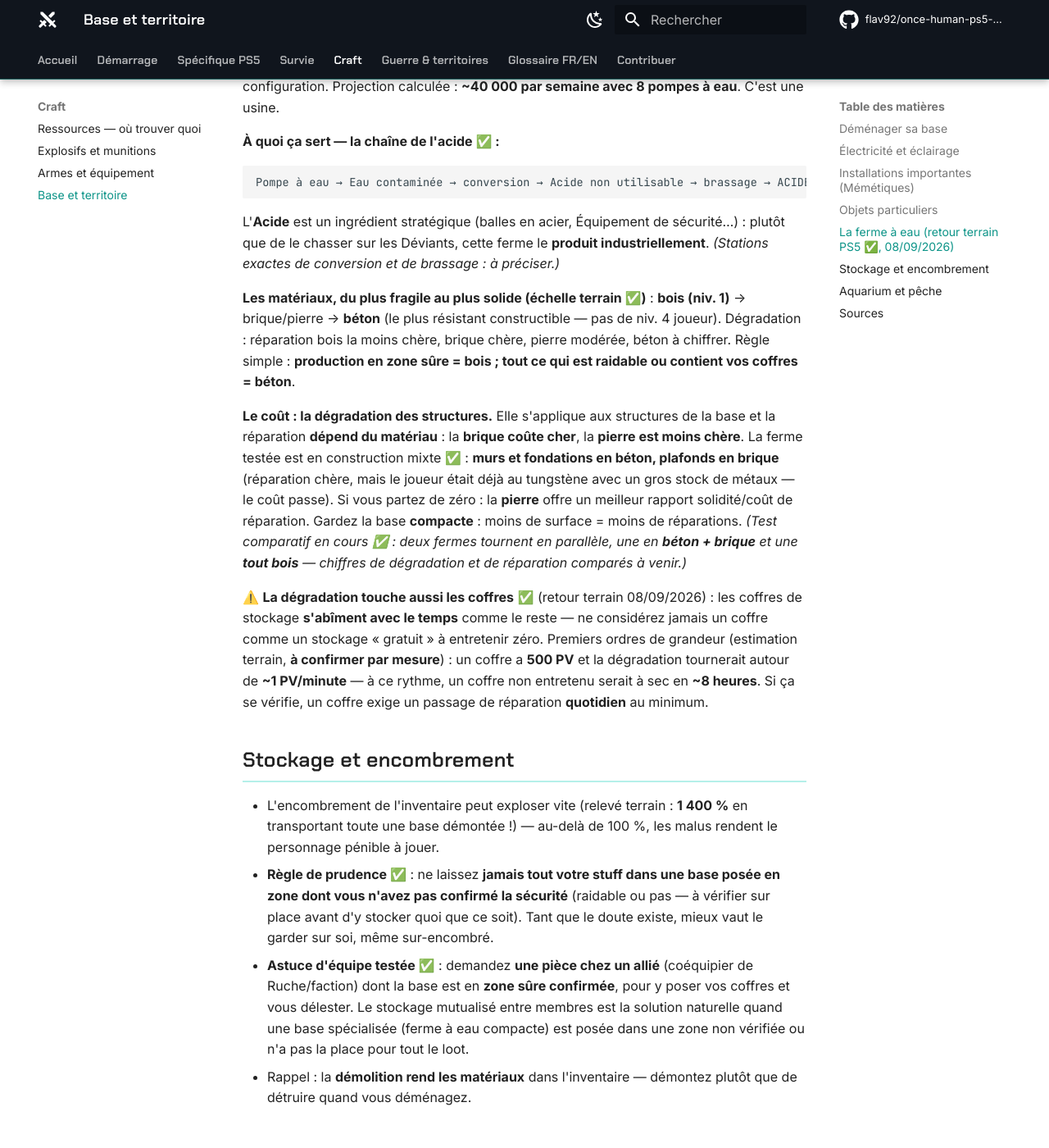
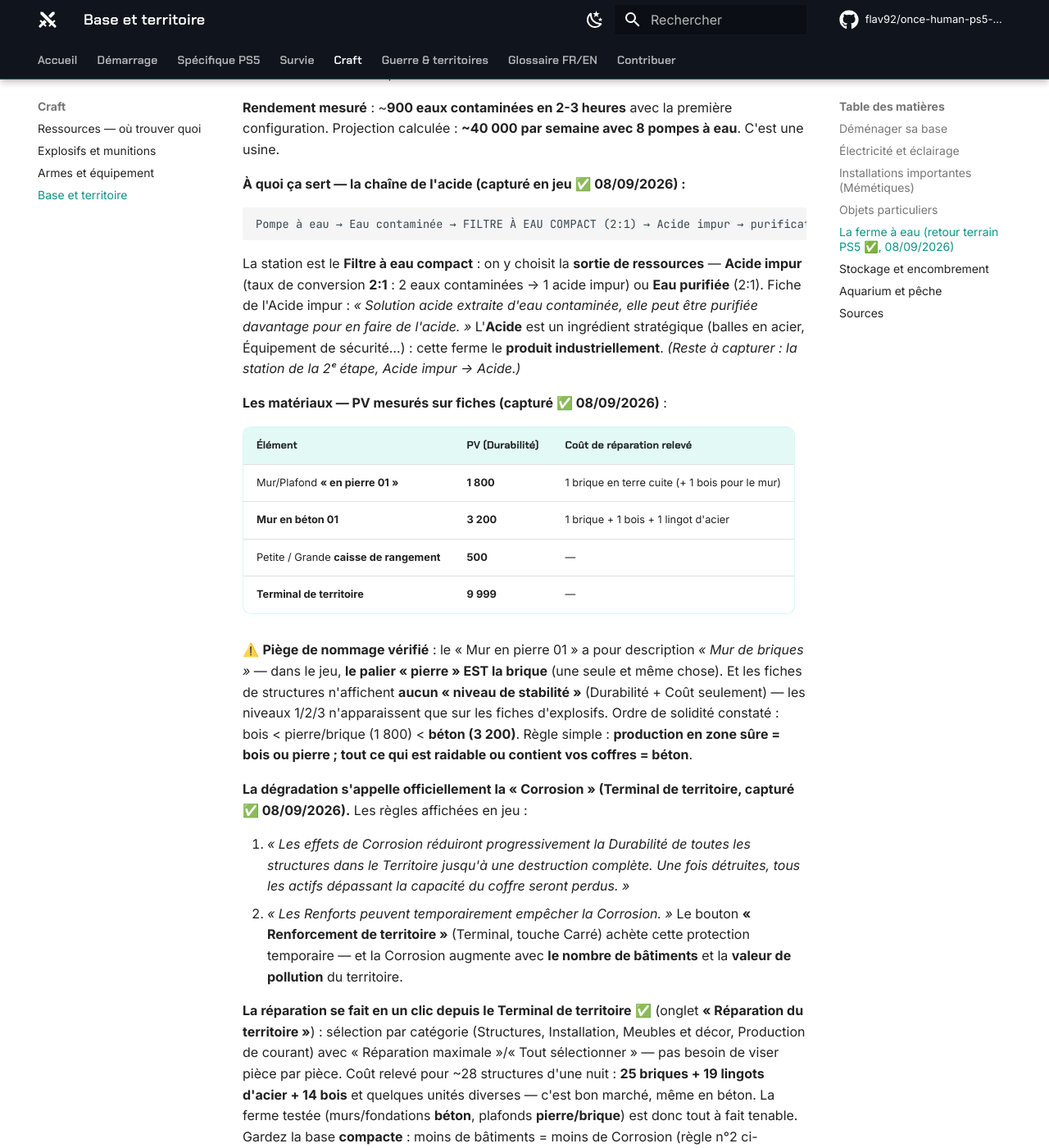
Before and after one commit to flav92/once-human-ps5-wiki, an MkDocs documentation site: the page built from docs/jeu/base-territoire.md, in a window 1280 px wide and 1400 px high, scrolled down 1981 px. Shown: the whole window at 82% size. Built offline with MkDocs 1.6.1 and Material for MkDocs 9.7.7, drawn with Linux system fonts in a browser that asks for light colours; comment, search, counter and statistics services are not loaded; some of the changed text lies outside the part shown.

Commit message:
Session captures 08/09 : Corrosion, Terminal de territoire, PV mesurés (béton 3200, pierre/brique 1800, coffres 500), Filtre à eau compact / Acide impur
Co-Authored-By: Claude Fable 5 <noreply@anthropic.com>
Claude-Session: https://claude.ai/code/session_01TCxfqbazixhXZqmCd3gYVk

````diff
--- a/docs/jeu/base-territoire.md
+++ b/docs/jeu/base-territoire.md
@@ -38,25 +38,39 @@ Stratégie testée : **une petite base dédiée à la production d'eau**, posée
 
 **Le montage :**
 
-1. Supprimez/déplacez votre base (la démolition **rend les matériaux dans l'inventaire**) et reconstruisez **compact** au bord de l'eau.
+1. Supprimez/déplacez votre base (la démolition **rend les matériaux dans l'inventaire**) et reconstruisez **compact** au bord de l'eau. Le **Terminal de territoire** ✅ est le cœur de la base : il l'agrandit (« Extension du territoire »), affiche vos quotas de construction et gère réparation et permissions.
 2. Alimentation mixte : **2 générateurs hydrauliques** (les roues à eau — interaction « Utilisation de la roue ») **+ 3 panneaux solaires** → **9/10 appareils alimentés** (pompes à eau et le reste).
 3. Laissez tourner : la production continue **hors connexion**.
 
 **Rendement mesuré** : ~**900 eaux contaminées en 2-3 heures** avec la première configuration. Projection calculée : **~40 000 par semaine avec 8 pompes à eau**. C'est une usine.
 
-**À quoi ça sert — la chaîne de l'acide ✅ :**
+**À quoi ça sert — la chaîne de l'acide (capturé en jeu ✅ 08/09/2026) :**
 
 ```
-Pompe à eau → Eau contaminée → conversion → Acide non utilisable → brassage → ACIDE
+Pompe à eau → Eau contaminée → FILTRE À EAU COMPACT (2:1) → Acide impur → purification → ACIDE
 ```
 
-L'**Acide** est un ingrédient stratégique (balles en acier, Équipement de sécurité…) : plutôt que de le chasser sur les Déviants, cette ferme le **produit industriellement**. *(Stations exactes de conversion et de brassage : à préciser.)*
+La station est le **Filtre à eau compact** : on y choisit la **sortie de ressources** — **Acide impur** (taux de conversion **2:1** : 2 eaux contaminées → 1 acide impur) ou **Eau purifiée** (2:1). Fiche de l'Acide impur : *« Solution acide extraite d'eau contaminée, elle peut être purifiée davantage pour en faire de l'acide. »* L'**Acide** est un ingrédient stratégique (balles en acier, Équipement de sécurité…) : cette ferme le **produit industriellement**. *(Reste à capturer : la station de la 2ᵉ étape, Acide impur → Acide.)*
 
-**Les matériaux, du plus fragile au plus solide (échelle terrain ✅)** : **bois (niv. 1)** → brique/pierre → **béton** (le plus résistant constructible — pas de niv. 4 joueur). Dégradation : réparation bois la moins chère, brique chère, pierre modérée, béton à chiffrer. Règle simple : **production en zone sûre = bois ; tout ce qui est raidable ou contient vos coffres = béton**.
+**Les matériaux — PV mesurés sur fiches (capturé ✅ 08/09/2026)** :
 
-**Le coût : la dégradation des structures.** Elle s'applique aux structures de la base et la réparation **dépend du matériau** : la **brique coûte cher**, la **pierre est moins chère**. La ferme testée est en construction mixte ✅ : **murs et fondations en béton, plafonds en brique** (réparation chère, mais le joueur était déjà au tungstène avec un gros stock de métaux — le coût passe). Si vous partez de zéro : la **pierre** offre un meilleur rapport solidité/coût de réparation. Gardez la base **compacte** : moins de surface = moins de réparations. *(Test comparatif en cours ✅ : deux fermes tournent en parallèle, une en **béton + brique** et une **tout bois** — chiffres de dégradation et de réparation comparés à venir.)*
+| Élément | PV (Durabilité) | Coût de réparation relevé |
+|---|---|---|
+| Mur/Plafond **« en pierre 01 »** | **1 800** | 1 brique en terre cuite (+ 1 bois pour le mur) |
+| **Mur en béton 01** | **3 200** | 1 brique + 1 bois + 1 lingot d'acier |
+| Petite / Grande **caisse de rangement** | **500** | — |
+| **Terminal de territoire** | **9 999** | — |
 
-⚠️ **La dégradation touche aussi les coffres** ✅ (retour terrain 08/09/2026) : les coffres de stockage **s'abîment avec le temps** comme le reste — ne considérez jamais un coffre comme un stockage « gratuit » à entretenir zéro. Premiers ordres de grandeur (estimation terrain, **à confirmer par mesure**) : un coffre a **500 PV** et la dégradation tournerait autour de **~1 PV/minute** — à ce rythme, un coffre non entretenu serait à sec en **~8 heures**. Si ça se vérifie, un coffre exige un passage de réparation **quotidien** au minimum.
+⚠️ **Piège de nommage vérifié** : le « Mur en pierre 01 » a pour description *« Mur de briques »* — dans le jeu, **le palier « pierre » EST la brique** (une seule et même chose). Et les fiches de structures n'affichent **aucun « niveau de stabilité »** (Durabilité + Coût seulement) — les niveaux 1/2/3 n'apparaissent que sur les fiches d'explosifs. Ordre de solidité constaté : bois < pierre/brique (1 800) < **béton (3 200)**. Règle simple : **production en zone sûre = bois ou pierre ; tout ce qui est raidable ou contient vos coffres = béton**.
+
+**La dégradation s'appelle officiellement la « Corrosion » (Terminal de territoire, capturé ✅ 08/09/2026).** Les règles affichées en jeu :
+
+1. *« Les effets de Corrosion réduiront progressivement la Durabilité de toutes les structures dans le Territoire jusqu'à une destruction complète. Une fois détruites, tous les actifs dépassant la capacité du coffre seront perdus. »*
+2. *« Les Renforts peuvent temporairement empêcher la Corrosion. »* Le bouton **« Renforcement de territoire »** (Terminal, touche Carré) achète cette protection temporaire — et la Corrosion augmente avec **le nombre de bâtiments** et la **valeur de pollution** du territoire.
+
+**La réparation se fait en un clic depuis le Terminal de territoire** ✅ (onglet **« Réparation du territoire »**) : sélection par catégorie (Structures, Installation, Meubles et décor, Production de courant) avec « Réparation maximale »/« Tout sélectionner » — pas besoin de viser pièce par pièce. Coût relevé pour ~28 structures d'une nuit : **25 briques + 19 lingots d'acier + 14 bois** et quelques unités diverses — c'est bon marché, même en béton. La ferme testée (murs/fondations **béton**, plafonds **pierre/brique**) est donc tout à fait tenable. Gardez la base **compacte** : moins de bâtiments = moins de Corrosion (règle n°2 ci-dessus). *(Test comparatif en cours : ferme béton+brique vs ferme tout bois — chiffres à comparer.)*
+
+⚠️ **La Corrosion touche aussi les coffres** ✅ : **500 PV confirmés sur fiche** (Petite ET Grande caisse de rangement — même durabilité). Le rythme (~1 PV/min estimé) reste à mesurer, mais la règle du Terminal est claire : coffre détruit = **le contenu au-delà de la capacité restante est perdu**. Réparez-les en priorité dans l'écran de Réparation du territoire.
 
 ## Stockage et encombrement
 
````
Also changed, not shown: docs/captures-a-faire.md (+10 -7 lines), docs/craft/explosifs.md (+2 -2 lines), docs/glossaire.md (+13 -2 lines), docs/guerre/prise-de-zone.md (+7 -3 lines).
